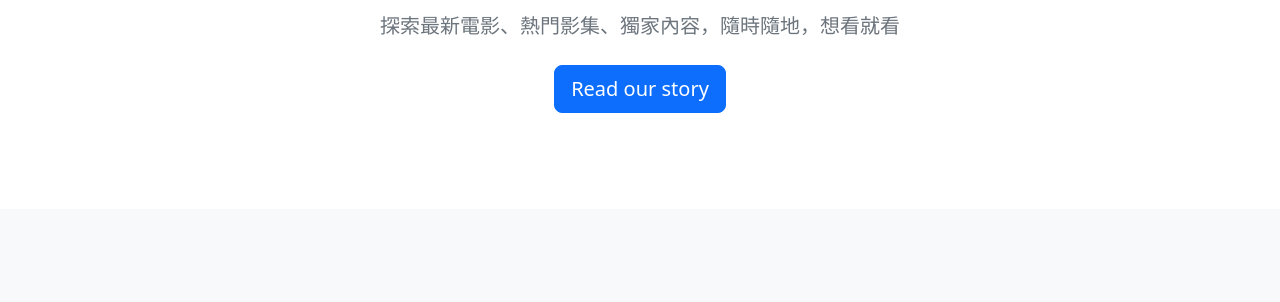
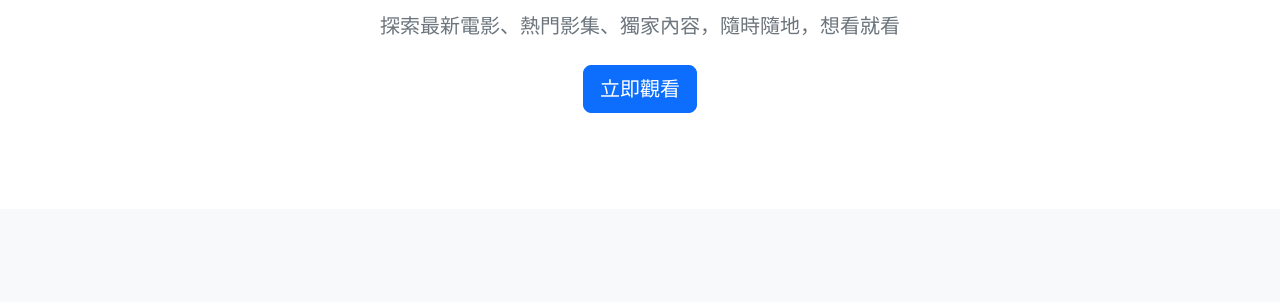
Before and after one commit to shengyou/chihlee-demo-group, a plain HTML site: page about.html in a window 1280 px wide. Shown: the part 205-507 px from the top of the page. Drawn offline with nearby package versions, Linux system fonts and the light colour scheme.

Commit message:
Revise about page button text

```diff
--- a/about.html
+++ b/about.html
@@ -53,7 +53,7 @@
                             <div class="text-center my-5">
                                 <h1 class="fw-bolder mb-3">影音串流，隨心暢享</h1>
                                 <p class="lead fw-normal text-muted mb-4">探索最新電影、熱門影集、獨家內容，隨時隨地，想看就看</p>
-                                <a class="btn btn-primary btn-lg" href="#scroll-target">Read our story</a>
+                                <a class="btn btn-primary btn-lg" href="#scroll-target">立即觀看</a>
                             </div>
                         </div>
                     </div>
```
